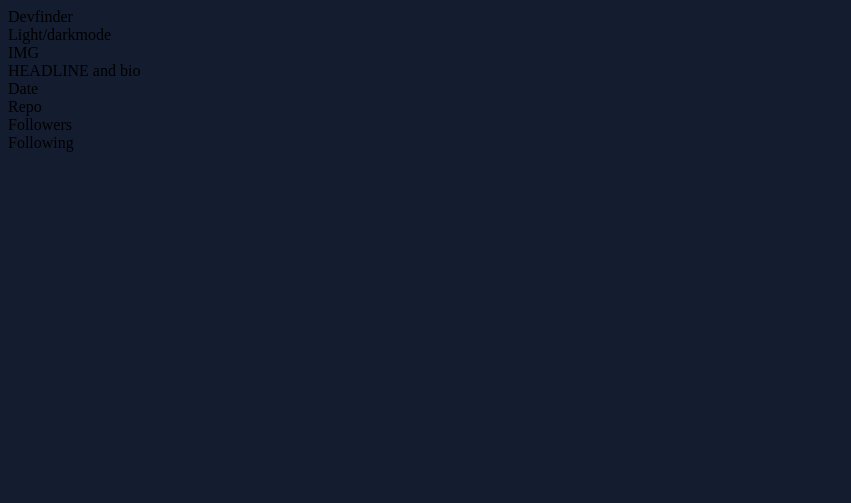
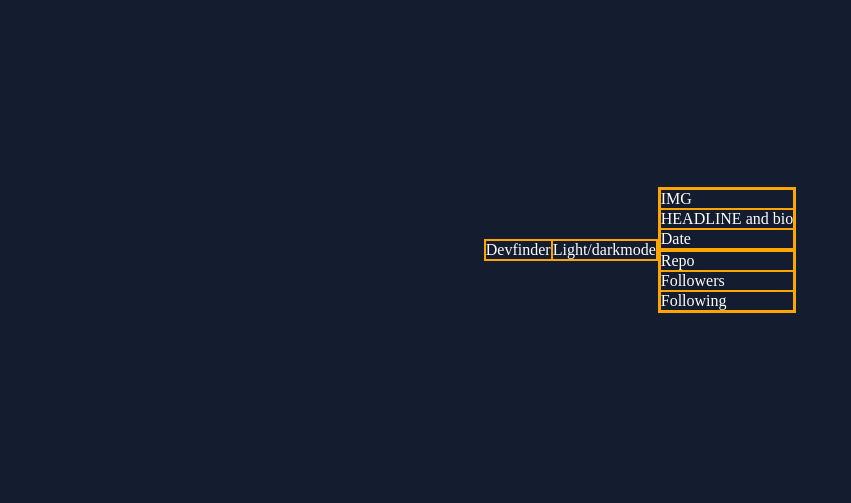
Before and after one commit to EmilMattssonTech/github-user-search-app, a plain HTML site: page github-user-search-app/starter-code/index.html in a window 1280 px wide. Shown: the whole page, without its empty margins (0-851 px from the left). Drawn offline with Linux system fonts and the light colour scheme; files that its build step writes are made by us from their sources.

Commit message:
adding styling to html elements

```diff
--- a/github-user-search-app/starter-code/index.html
+++ b/github-user-search-app/starter-code/index.html
@@ -3,27 +3,25 @@
   <head>
     <meta charset="UTF-8" />
     <meta name="viewport" content="width=device-width, initial-scale=1.0" />
-
+    <link rel="stylesheet" href="style.css" />
     <link
       rel="icon"
       type="image/png"
       sizes="32x32"
       href="./assets/favicon-32x32.png"
     />
-
     <title>Frontend Mentor | GitHub user search app</title>
-    <link rel="stylesheet" href="style.css" />
   </head>
-  <body style="background-color: #141c2f">
+  <body>
     <!-- devfinder Light Dark Search GitHub username... Search Joined Repos Followers
     Following -->
-
-    <section class="navbar">
+    <section class="properties">
+      <div class="navbar">
         <div id="Devfinder">Devfinder</div>
         <div id="light-or-dark-mode">Light/darkmode</div>
-    </section>
+      </div>
 
-    <section>
+      <section class="">
         <div class="profile-container">
           <div id="img-headline-date">
             <div>IMG</div>
@@ -38,6 +36,7 @@
           </div>
         </div>
       </section>
+    </section>
     <style></style>
   </body>
 </html>
--- /dev/null
+++ b/github-user-search-app/starter-code/style.css
@@ -0,0 +1,28 @@
+* {
+  margin: 0;
+  padding: 0;
+  box-sizing: border-box;
+}
+
+body {
+  background: #141c2f;
+  display: flex;
+  align-items: center;
+}
+.properties {
+  width: 500px;
+  height: 500px;
+  margin: 0 auto;
+  display: flex;
+  align-items: center;
+  justify-content: center;
+}
+.navbar {
+  display: flex;
+  justify-content: space-between;
+}
+
+div {
+  color: white;
+  border: 1px solid orange;
+}
```
Also changed, not shown: github-user-search-app/style.css (deleted, +0 -9 lines). Lines whose indentation alone changed are shown as unchanged.
